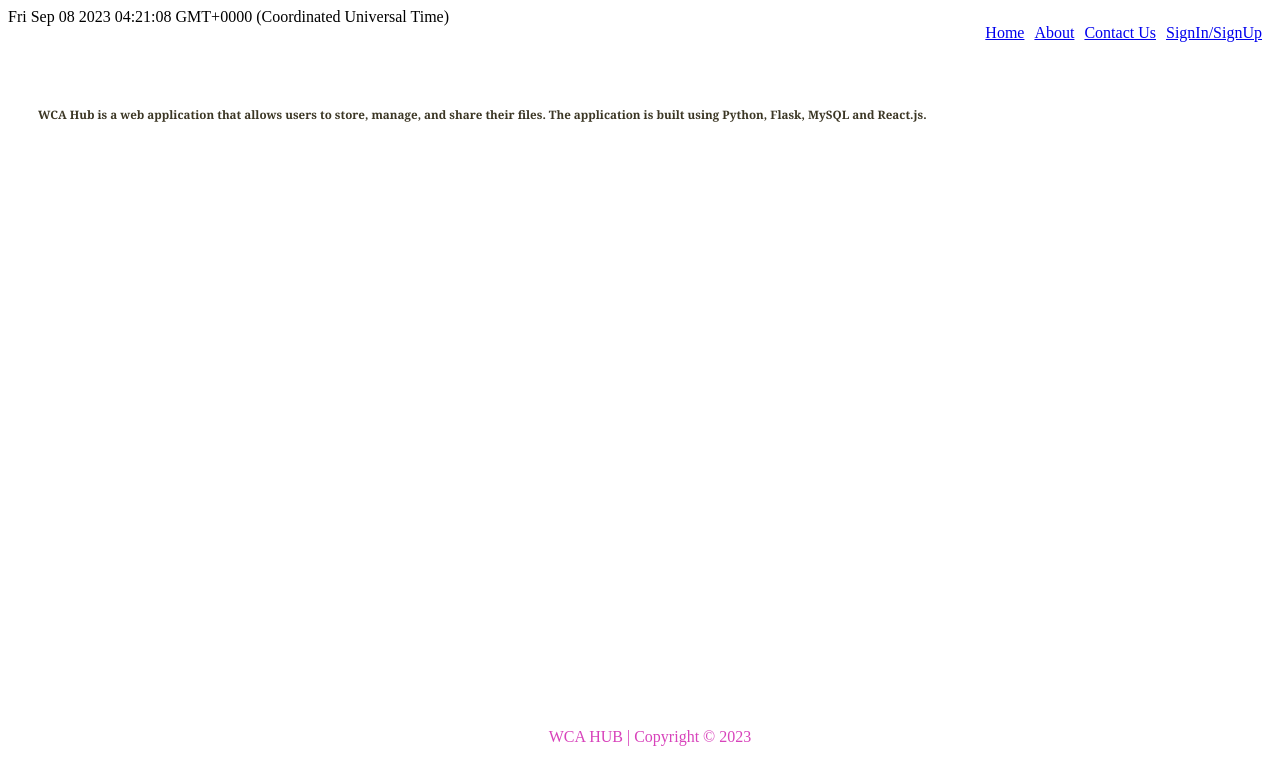
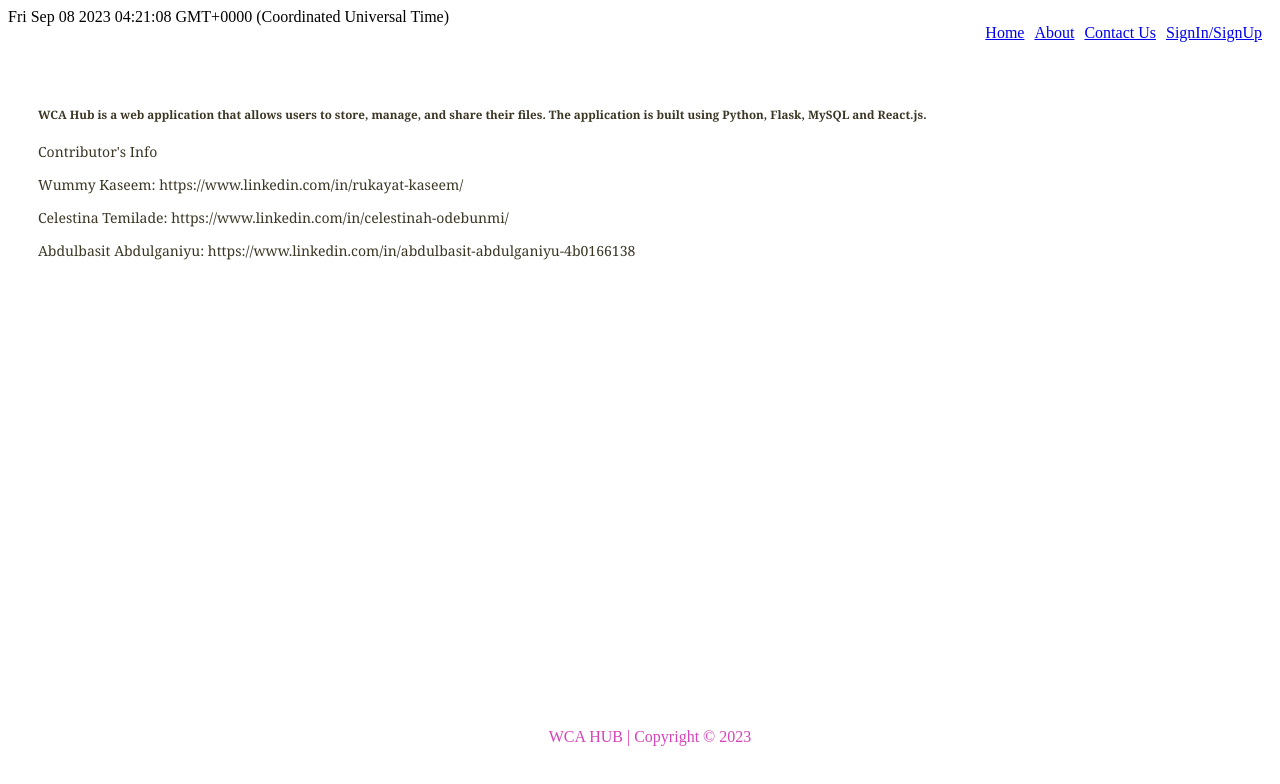
Before and after one commit to Wummysoft/wca-hub, a plain HTML site: page html/about.html in a window 1280 px wide. Shown: the top 784 px of the page. Drawn offline with Linux system fonts and the light colour scheme.

Commit message:
Updating project files

```diff
--- a/html/about.html
+++ b/html/about.html
@@ -29,6 +29,10 @@
 
         <section>
             <h5>WCA Hub is a web application that allows users to store, manage, and share their files. The application is built using Python, Flask, MySQL and React.js.</h5>
+            <p>Contributor's Info</p>
+            <p>Wummy Kaseem: https://www.linkedin.com/in/rukayat-kaseem/</p>
+            <p>Celestina Temilade: https://www.linkedin.com/in/celestinah-odebunmi/</p>
+            <p>Abdulbasit Abdulganiyu: https://www.linkedin.com/in/abdulbasit-abdulganiyu-4b0166138</p>
         </section>
             <footer>WCA HUB | Copyright &copy; 2023</footer>
     </body>
```
